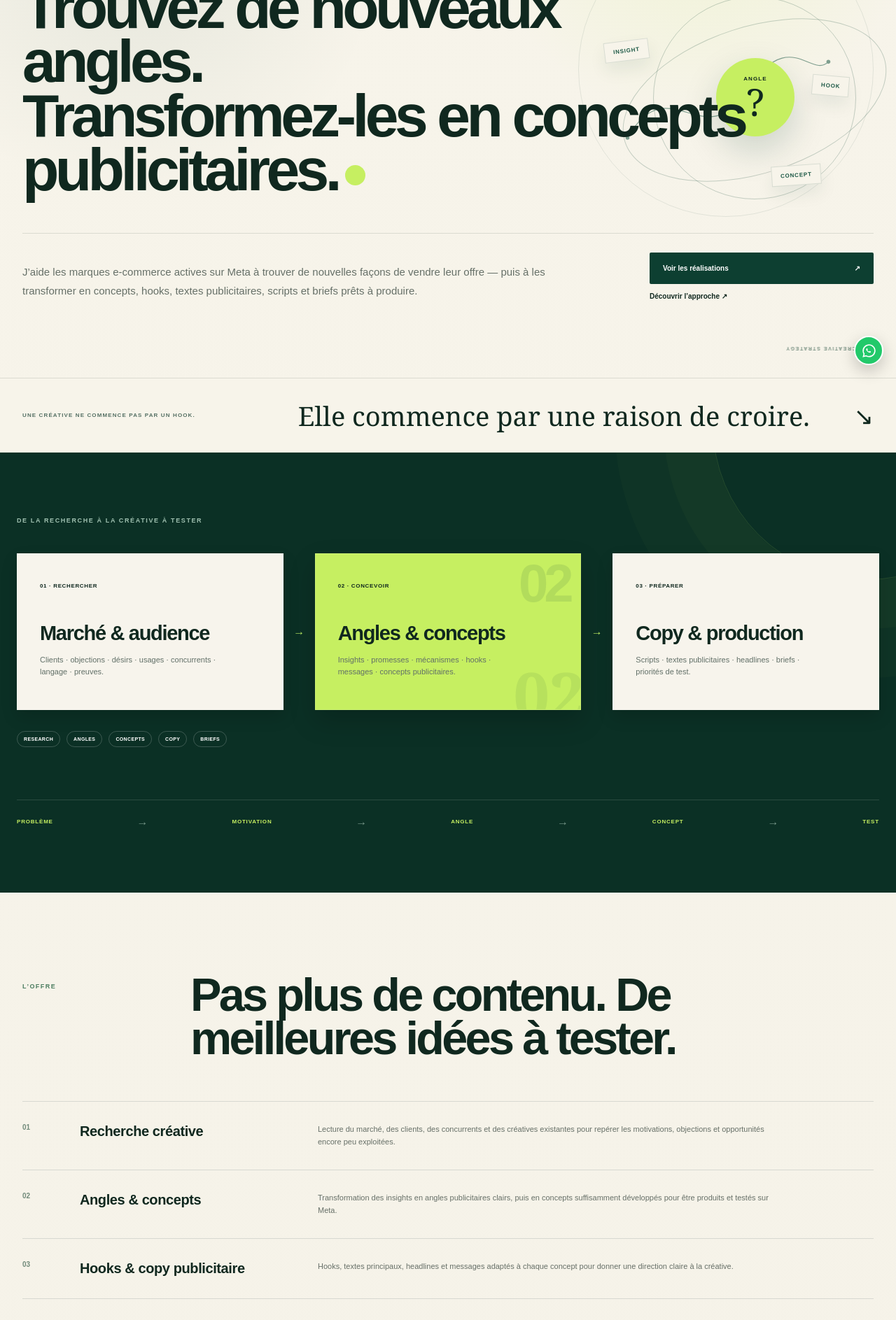
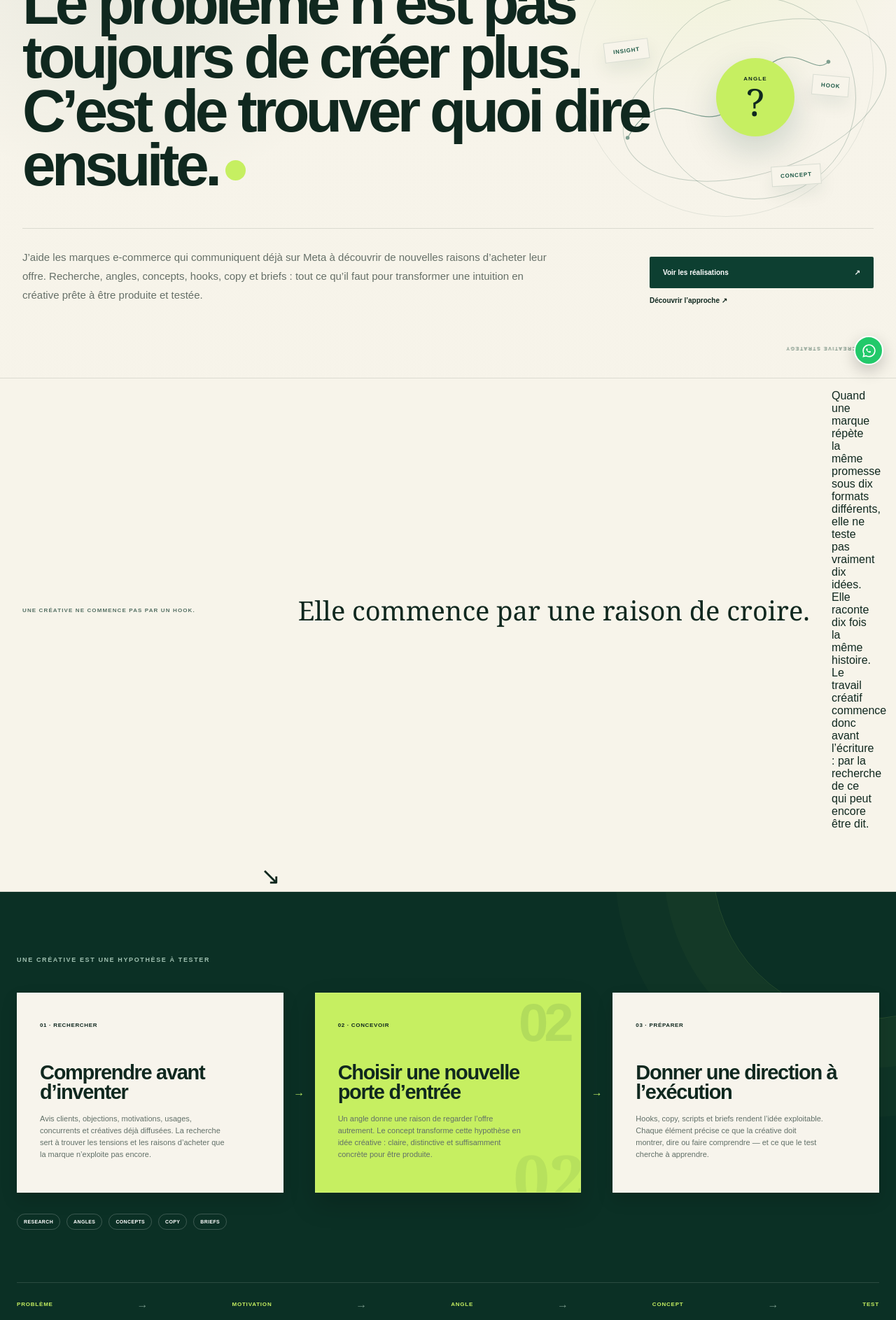
Before and after one commit to brice2411/Enfin, a Next.js app in the folder brice-bagoro-portfolio-vercel/: page / in a window 1280 px wide. Shown: the part 260-2147 px from the top of the page at 70% size. Built offline with nearby package versions, Linux system fonts and the light colour scheme.

Commit message:
Deepen NeuroConvert strategic copy and creative philosophy

```diff
--- a/brice-bagoro-portfolio-vercel/app/page.tsx
+++ b/brice-bagoro-portfolio-vercel/app/page.tsx
@@ -14,7 +14,7 @@ export default function Home() {
 
       <header className="nc-hero nc-wrap" id="top">
         <div className="nc-status">CREATIVE STRATEGY & COPYWRITING · E-COMMERCE</div>
-        <h1>Trouvez de nouveaux angles.<span>Transformez-les en concepts publicitaires.</span></h1>
+        <h1>Le problème n’est pas toujours de créer plus.<span>C’est de trouver quoi dire ensuite.</span></h1>
         <div className="nc-hero-art" aria-hidden="true">
   <div className="nc-orbit orbit-a"></div><div className="nc-orbit orbit-b"></div>
   <div className="nc-art-core"><span>ANGLE</span><b>?</b></div>
@@ -22,7 +22,7 @@ export default function Home() {
   <svg viewBox="0 0 700 360"><path d="M105 250 C210 65 300 300 410 130 S575 100 620 55" fill="none" stroke="currentColor" strokeWidth="2"/><circle cx="105" cy="250" r="5" fill="currentColor"/><circle cx="410" cy="130" r="5" fill="currentColor"/><circle cx="620" cy="55" r="5" fill="currentColor"/></svg>
 </div>
 <div className="nc-hero-bottom">
-          <p>J’aide les marques e-commerce actives sur Meta à trouver de nouvelles façons de vendre leur offre — puis à les transformer en concepts, hooks, textes publicitaires, scripts et briefs prêts à produire.</p>
+          <p>J’aide les marques e-commerce qui communiquent déjà sur Meta à découvrir de nouvelles raisons d’acheter leur offre. Recherche, angles, concepts, hooks, copy et briefs : tout ce qu’il faut pour transformer une intuition en créative prête à être produite et testée.</p>
           <div className="nc-hero-actions">
             <a className="nc-primary" href="#portfolio">Voir les réalisations <b>↗</b></a>
             <a className="nc-secondary" href="#offre">Découvrir l’approche ↗</a>
@@ -30,17 +30,17 @@ export default function Home() {
         </div>
       </header>
 
-      <section className="nc-insight-strip"><div className="nc-wrap nc-insight-inner"><span>UNE CRÉATIVE NE COMMENCE PAS PAR UN HOOK.</span><strong>Elle commence par une raison de croire.</strong><i>↘</i></div></section>
+      <section className="nc-insight-strip"><div className="nc-wrap nc-insight-inner"><span>UNE CRÉATIVE NE COMMENCE PAS PAR UN HOOK.</span><strong>Elle commence par une raison de croire.</strong><p>Quand une marque répète la même promesse sous dix formats différents, elle ne teste pas vraiment dix idées. Elle raconte dix fois la même histoire. Le travail créatif commence donc avant l’écriture : par la recherche de ce qui peut encore être dit.</p><i>↘</i></div></section>
 
       <section className="nc-method">
         <div className="nc-method-inner">
-          <div className="nc-method-kicker">DE LA RECHERCHE À LA CRÉATIVE À TESTER</div>
+          <div className="nc-method-kicker">UNE CRÉATIVE EST UNE HYPOTHÈSE À TESTER</div>
           <div className="nc-method-grid">
-            <article><small>01 · RECHERCHER</small><h3>Marché & audience</h3><p>Clients · objections · désirs · usages · concurrents · langage · preuves.</p></article>
+            <article><small>01 · RECHERCHER</small><h3>Comprendre avant d’inventer</h3><p>Avis clients, objections, motivations, usages, concurrents et créatives déjà diffusées. La recherche sert à trouver les tensions et les raisons d’acheter que la marque n’exploite pas encore.</p></article>
             <span>→</span>
-            <article className="active"><small>02 · CONCEVOIR</small><h3>Angles & concepts</h3><p>Insights · promesses · mécanismes · hooks · messages · concepts publicitaires.</p></article>
+            <article className="active"><small>02 · CONCEVOIR</small><h3>Choisir une nouvelle porte d’entrée</h3><p>Un angle donne une raison de regarder l’offre autrement. Le concept transforme cette hypothèse en idée créative : claire, distinctive et suffisamment concrète pour être produite.</p></article>
             <span>→</span>
-            <article><small>03 · PRÉPARER</small><h3>Copy & production</h3><p>Scripts · textes publicitaires · headlines · briefs · priorités de test.</p></article>
+            <article><small>03 · PRÉPARER</small><h3>Donner une direction à l’exécution</h3><p>Hooks, copy, scripts et briefs rendent l’idée exploitable. Chaque élément précise ce que la créative doit montrer, dire ou faire comprendre — et ce que le test cherche à apprendre.</p></article>
           </div>
           <div className="nc-method-tags"><span>RESEARCH</span><span>ANGLES</span><span>CONCEPTS</span><span>COPY</span><span>BRIEFS</span></div>
           <div className="nc-method-diagram" aria-hidden="true"><div><b>PROBLÈME</b><span>→</span><b>MOTIVATION</b><span>→</span><b>ANGLE</b><span>→</span><b>CONCEPT</b><span>→</span><b>TEST</b></div></div>
@@ -50,14 +50,14 @@ export default function Home() {
       <section className="nc-expertise nc-wrap" id="offre">
         <div className="nc-section-intro">
           <span>L’OFFRE</span>
-          <h2>Pas plus de contenu. De meilleures idées à tester.</h2>
+          <h2>Le contenu vient après l’idée.</h2>
         </div>
         <div className="nc-service-list">
-          <article><b>01</b><h3>Recherche créative</h3><p>Lecture du marché, des clients, des concurrents et des créatives existantes pour repérer les motivations, objections et opportunités encore peu exploitées.</p></article>
-          <article><b>02</b><h3>Angles & concepts</h3><p>Transformation des insights en angles publicitaires clairs, puis en concepts suffisamment développés pour être produits et testés sur Meta.</p></article>
-          <article><b>03</b><h3>Hooks & copy publicitaire</h3><p>Hooks, textes principaux, headlines et messages adaptés à chaque concept pour donner une direction claire à la créative.</p></article>
-          <article><b>04</b><h3>Scripts & briefs de production</h3><p>Scripts vidéo, structure des scènes, éléments de preuve, texte à l’écran, CTA et indications utiles au créateur, au vidéaste ou à l’équipe interne.</p></article>
-          <article><b>05</b><h3>Priorisation des tests</h3><p>Une sélection structurée des concepts à tester en priorité, avec l’hypothèse derrière chaque idée et ce que le test doit permettre d’apprendre.</p></article>
+          <article><b>01</b><h3>Recherche créative</h3><p>Lire ce qui existe déjà avant d’ajouter du bruit : marché, concurrents, avis, commentaires, objections, motivations et créatives en circulation. L’objectif est d’identifier les espaces de communication encore ouverts.</p></article>
+          <article><b>02</b><h3>Angles & concepts</h3><p>Passer d’un insight à une hypothèse publicitaire. L’angle définit la raison de croire ; le concept donne à cette raison une forme créative que l’on peut produire, lancer et comparer.</p></article>
+          <article><b>03</b><h3>Hooks & copy publicitaire</h3><p>Le hook attire l’attention, mais il ne porte pas toute la créative. Copy, headlines et messages prolongent l’idée centrale pour que le prospect comprenne rapidement pourquoi cette offre mérite son attention.</p></article>
+          <article><b>04</b><h3>Scripts & briefs de production</h3><p>Transformer une bonne idée en consigne exploitable : déroulé, scènes, preuves, texte à l’écran, rythme, CTA et intention. Le brief réduit l’écart entre ce qui a été pensé et ce qui sera réellement produit.</p></article>
+          <article><b>05</b><h3>Priorisation des tests</h3><p>Chaque concept doit avoir une raison d’être testé. Les idées sont organisées par hypothèse, motivation ou angle afin de savoir ce que chaque nouvelle créative cherche réellement à valider.</p></article>
         </div>
       </section>
 
@@ -66,12 +66,12 @@ export default function Home() {
           <div className="nc-portfolio-mark" aria-hidden="true"><span>01</span><span>02</span><span>03</span><span>04</span></div>
           <div className="nc-section-intro dark">
             <span>RÉALISATIONS</span>
-            <h2>Des idées construites autour d’un raisonnement, pas d’une liste de hooks.</h2>
+            <h2>Voir l’idée. Comprendre le raisonnement derrière.</h2>
           </div>
           <div className="nc-project-list">
             <a className="nc-project nc-project-featured" href="/projects/horizon-90/creative-strategy">
               <div className="nc-project-visual peach"><div className="paper"><small>01 · CREATIVE STRATEGY</small><h4>Horizon 90</h4><span>3 ANGLES</span></div></div>
-              <div className="nc-project-copy"><small>ADS · ANGLES · SCRIPTS</small><h3>Une même offre, plusieurs raisons d’y croire.</h3><p>Trois concepts publicitaires construits autour de motivations distinctes pour ouvrir plusieurs portes d’entrée vers la même offre.</p><div className="tags"><span>ANGLES</span><span>HOOKS</span><span>SCRIPTS</span></div><strong>Voir l’étude de cas <span>→</span></strong></div>
+              <div className="nc-project-copy"><small>ADS · ANGLES · SCRIPTS</small><h3>Une même offre, plusieurs raisons d’y croire.</h3><p>Le produit reste le même. Ce qui change, c’est la raison pour laquelle on peut avoir envie de l’acheter. Trois concepts ont été construits autour de motivations distinctes pour explorer plusieurs portes d’entrée sans diluer la promesse centrale.</p><div className="tags"><span>ANGLES</span><span>HOOKS</span><span>SCRIPTS</span></div><strong>Voir l’étude de cas <span>→</span></strong></div>
             </a>
 
             <a className="nc-project" href="/projects/aisia/shopify-page">
@@ -93,10 +93,10 @@ export default function Home() {
       </section>
 
       <section className="nc-about nc-wrap" id="about">
-        <div className="nc-about-title"><span>À PROPOS</span><h2>Stratégique dans la recherche.<br/>Concret dans la conception.</h2></div>
+        <div className="nc-about-title"><span>À PROPOS</span><h2>Comprendre ce qui mérite d’être dit.<br/>Puis lui donner une forme.</h2></div>
         <div className="nc-about-copy">
-          <p>NeuroConvert se concentre sur l’amont de la publicité : comprendre le marché, trouver un angle pertinent et donner à l’équipe de production une idée suffisamment claire pour être exécutée et testée.</p>
-          <p>Pas de montage vidéo. Pas de promesse de ROAS. Le travail porte sur ce qui vient avant : les insights, les angles, les concepts et les mots qui donnent une direction à la créative.</p>
+          <p>NeuroConvert travaille en amont de la production publicitaire. Le point de départ n’est pas « quel hook pourrait-on écrire ? », mais « qu’est-ce que le prospect n’a pas encore entendu, compris ou cru ? ».</p>
+          <p>À partir de là, la recherche devient un insight, l’insight devient un angle, l’angle devient un concept, puis le concept devient une direction de production. Pas de montage vidéo. Pas de promesse de ROAS : le travail consiste à rendre les hypothèses créatives plus claires, plus concrètes et plus testables.</p>
           <div className="nc-stats"><div><b>01</b><span>offre centrale</span></div><div><b>FR</b><span>copywriting francophone</span></div><div><b>100%</b><span>à distance</span></div></div>
           <div className="nc-skills"><span>CREATIVE RESEARCH</span><span>ANGLES</span><span>CONCEPTS ADS</span><span>HOOKS</span><span>SCRIPTS</span><span>AD COPY</span></div>
         </div>
@@ -104,8 +104,8 @@ export default function Home() {
 
       <section className="nc-cta" id="contact">
         <span>VOUS AVEZ DÉJÀ DES CRÉATIVES EN CIRCULATION ?</span>
-        <h2>Voyons ce qu’il reste à tester.</h2>
-        <p>Envoyez votre boutique, vos publicités actuelles ou simplement votre offre.</p>
+        <h2>Vous avez probablement déjà une partie de la réponse.</h2>
+        <p>La question est de savoir ce que vos créatives actuelles racontent déjà — et quelles autres histoires votre offre permet encore de raconter.</p>
         <a href="https://wa.me/14389422904" target="_blank" rel="noreferrer">Parler du projet sur WhatsApp ↗</a>
       </section>
 
```
